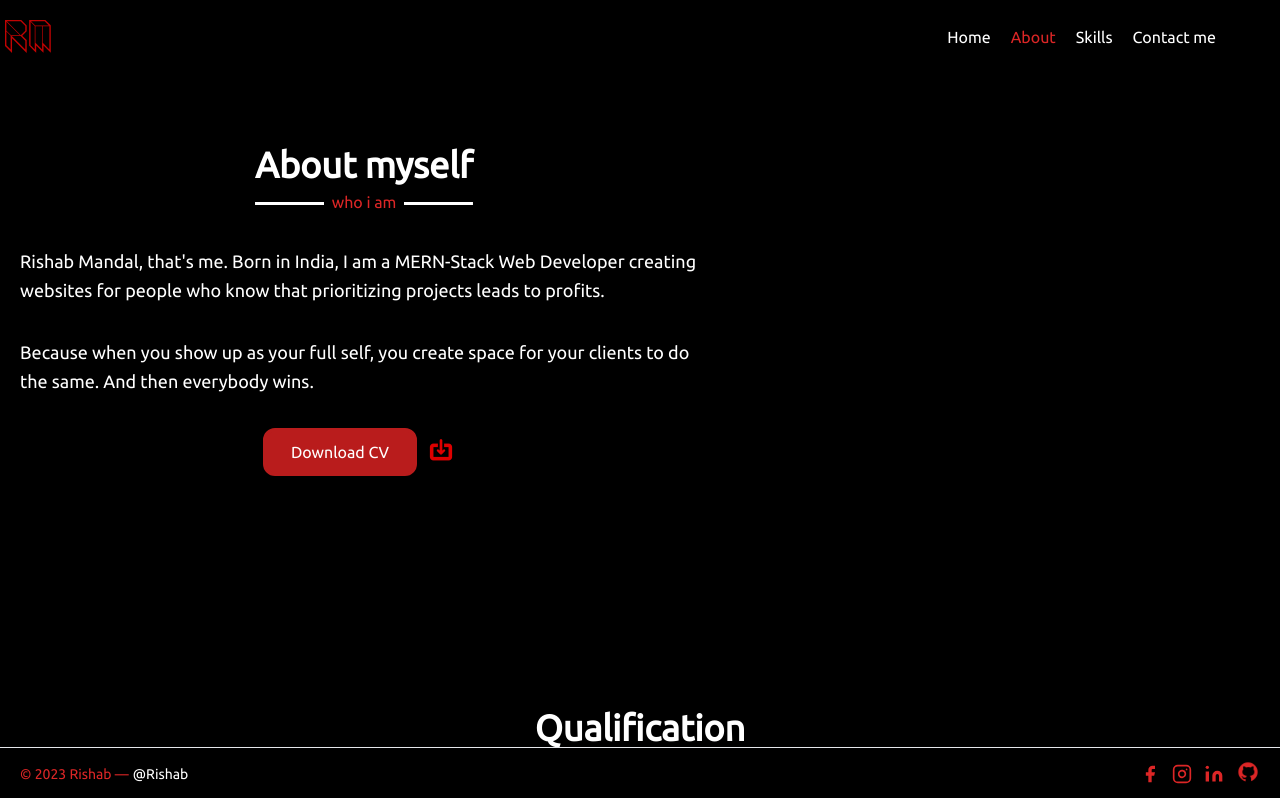
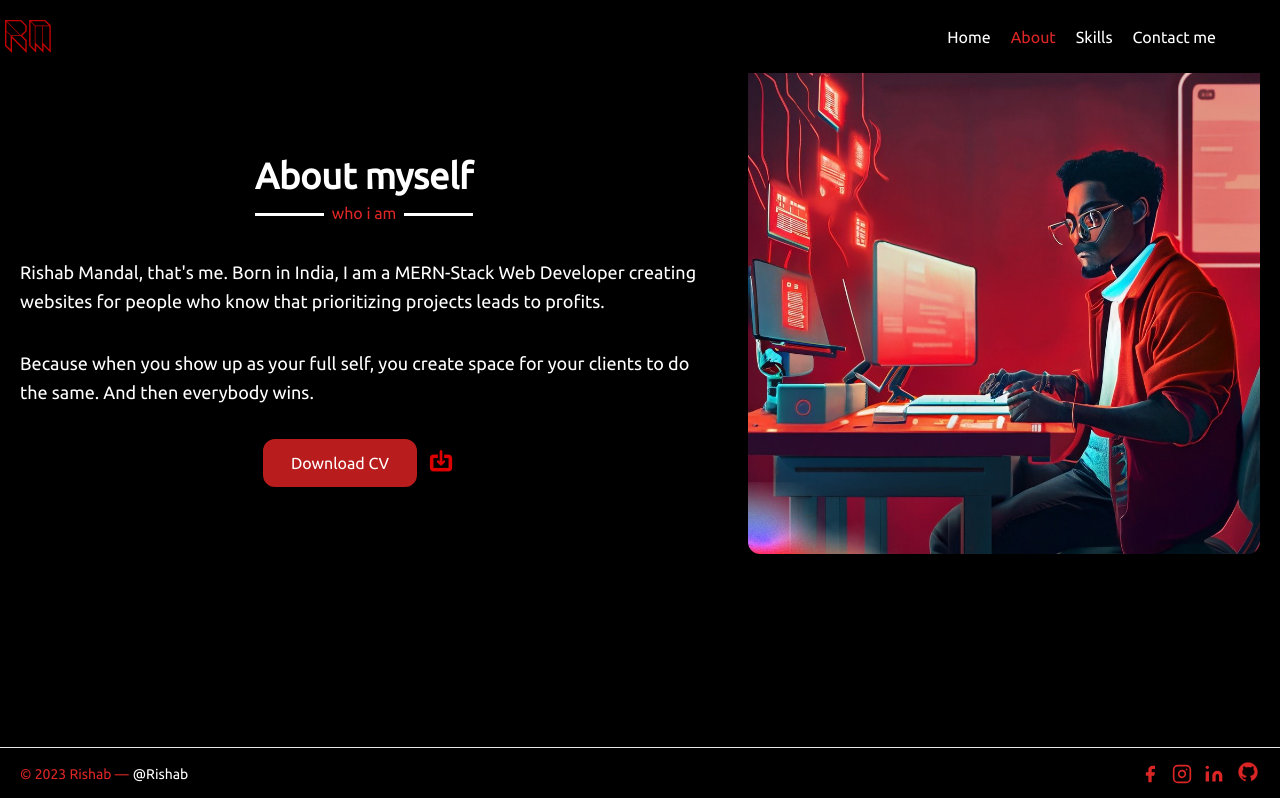
Before and after one commit to RishabMandal/Portfolio-Revamped-2.0, a Next.js app: page /components/about in a window 1280 px wide. Shown: the top 798 px of the page. Built offline with nearby package versions, Linux system fonts and the light colour scheme.

Commit message:
Added about image

```diff
--- a/app/components/about/page.tsx
+++ b/app/components/about/page.tsx
@@ -3,6 +3,7 @@
 import React, { useRef, useEffect, useState } from "react";
 import { motion, AnimatePresence } from "framer-motion";
 import downloadimage from "../../../assets/download.png";
+import Red_Coding from "../../../assets/Red_Coding.jpg";
 // import ReactImage from "../../../assets/react.png";
 // import HTML from "../../../assets/html.png";
 // import CSS from "../../../assets/css.png";
@@ -143,7 +144,7 @@ export default function About() {
   }, [inView]);
 
   return (
-    <div className={`${fontUbuntu.className}`}>
+    <div className={`${fontUbuntu.className} overflow-x-hidden`}>
       {/* return ( */}
       {/* <> */}
       {/* The bigger laptop screen part */}
@@ -168,7 +169,7 @@ export default function About() {
             initial={{ x: "-100vw" }}
             transition={{ duration: 0.7, type: "spring", bounce: 0.3 }}
             animate={{ x: 0 }}
-              className="lg:flex-grow md:w-1/2 lg:pr-10 md:pr-8 flex flex-col md:items-center md:text-left mb-16 md:mb-0 items-center text-center"
+            className="lg:flex-grow md:w-1/2 -mt-14 lg:pr-10 md:pr-8 flex flex-col md:items-center md:text-left mb-16 md:mb-0 items-center text-center"
           >
             <hr />
             <h1
@@ -184,8 +185,8 @@ export default function About() {
             </p>
             <p className="mb-8 leading-relaxed text-lg font-Ubuntu">
               Rishab Mandal, that's me. Born in India, I am a MERN-Stack Web
-                Developer creating websites for people who know that
-                prioritizing projects leads to profits.
+              Developer creating websites for people who know that prioritizing
+              projects leads to profits.
             </p>
             <p className="mb-8 leading-relaxed text-lg font-Ubuntu">
               Because when you show up as your full self, you create space for
@@ -232,6 +233,11 @@ export default function About() {
                   <pointLight position={[-10, -10, -10]} />
                   <Box position={[0, 0, 0]} />
                 </Canvas> */}
+              <Image
+                src={Red_Coding}
+                alt="Image"
+                className="rounded-xl mt-12"
+              />
             </div>
           </motion.div>
         </div>
@@ -271,8 +277,8 @@ export default function About() {
                     </p> */}
             <p className="mb-8 leading-relaxed text-lg font-Ubuntu">
               Rishab Mandal, that's me. Born in India, I am a Full-Stack Web
-                Developer creating websites for people who know that
-                prioritizing projects leads to profits.
+              Developer creating websites for people who know that prioritizing
+              projects leads to profits.
             </p>
             <p className="mb-8 leading-relaxed text-lg font-Ubuntu">
               Because when you show up as your full self, you create space for
@@ -322,6 +328,11 @@ export default function About() {
                   <pointLight position={[-10, -10, -10]} />
                   <Box position={[0, 0, 0]} />
                 </Canvas> */}
+              <Image
+                src={Red_Coding}
+                alt="Image"
+                className="rounded-xl mt-12"
+              />
             </div>
           </motion.div>
         </div>
--- a/app/components/home/page.tsx
+++ b/app/components/home/page.tsx
@@ -76,7 +76,7 @@ export default function Home() {
       </div>
       {/* Big one  */}
       <div
-        className={`bg-black text-white hidden ${fontUbuntu.className} md:block`}
+        className={`bg-black text-white overflow-x-hidden hidden ${fontUbuntu.className} md:block`}
       >
         <motion.section id="home" className={`body-font bg-black text-white`}>
           <div className="container mx-auto flex px-5 py-8 md:flex-row flex-col items-center ">
--- a/package.json
+++ b/package.json
@@ -23,6 +23,6 @@
     "react-intersection-observer": "^9.4.4",
     "tailwindcss": "3.3.2",
     "typescript": "5.1.3",
-    "typewriter-effect": "^2.19.0"
+    "typewriter-effect": "^2.20.1"
   }
 }
```
Also changed, not shown: assets/Red_Coding.jpg (added), 1 other file (tests, documents, lock files or other folders). Lines whose indentation alone changed are shown as unchanged.
